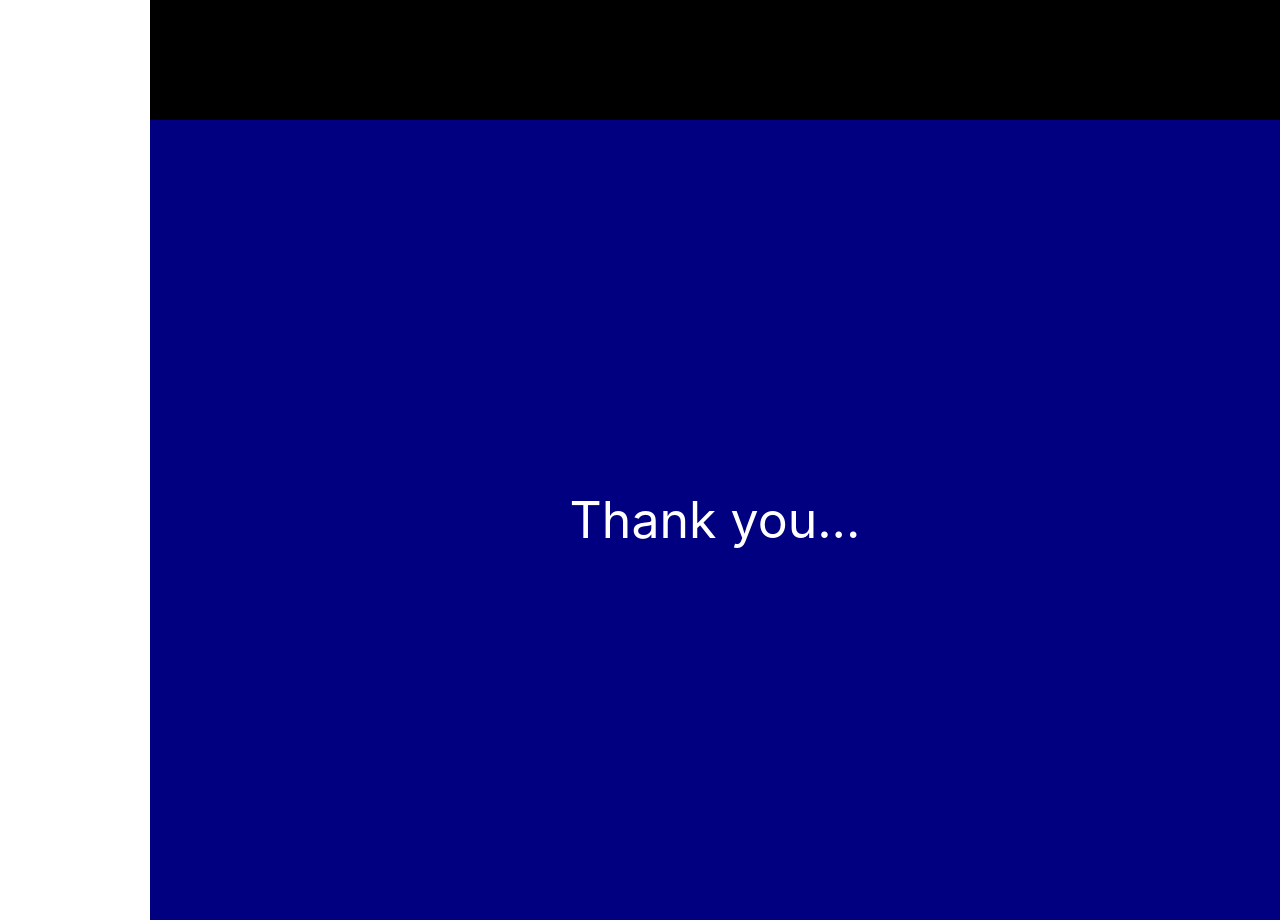
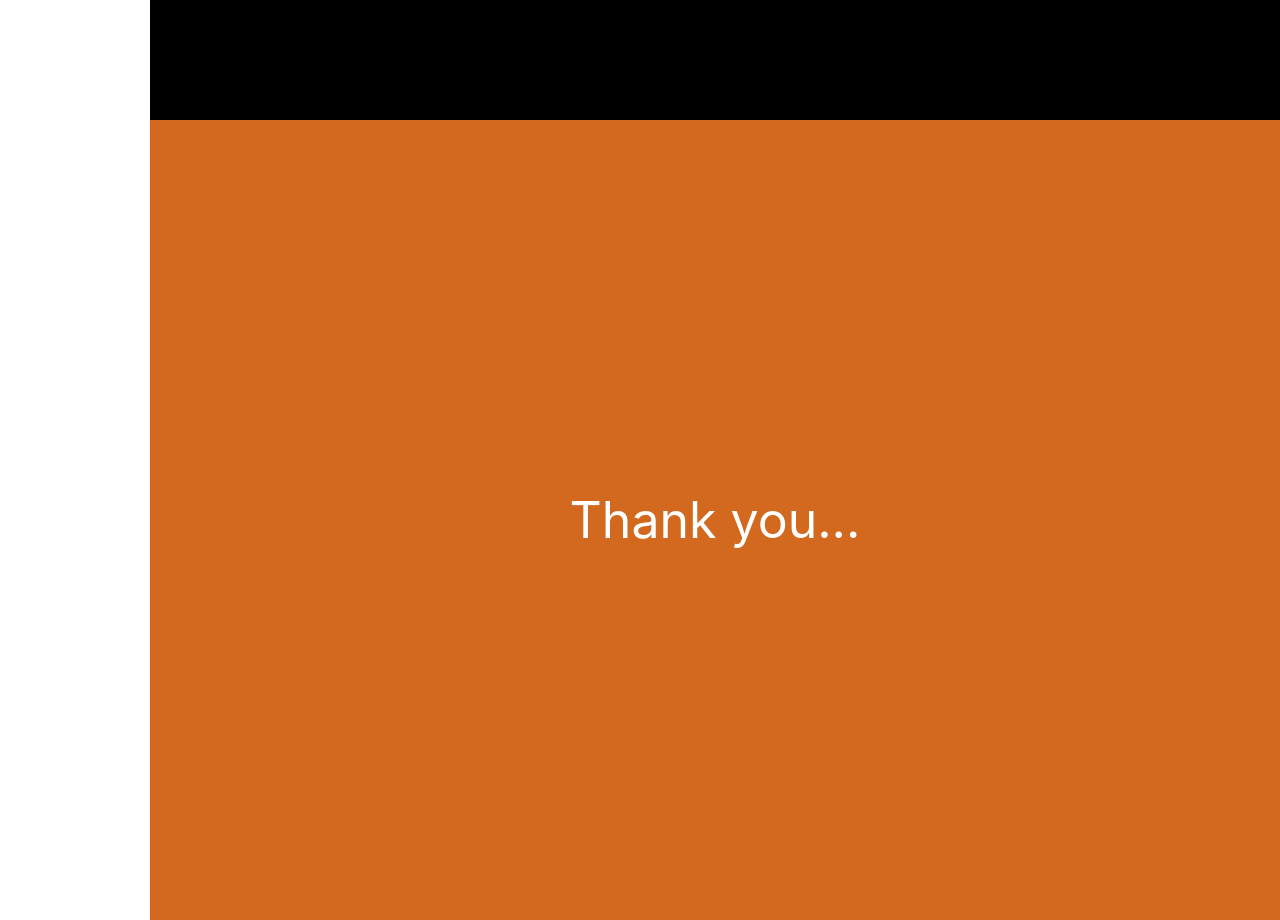
Before and after one commit to mobile44/my_react_lab, a React (Create React App) app: page / in a window 1280 px wide. Shown: the part 3880-4800 px from the top of the page. Built offline with nearby package versions, Linux system fonts and the light colour scheme.

Commit message:
modify: background color

```diff
--- a/src/Alpha.css
+++ b/src/Alpha.css
@@ -15,7 +15,12 @@
   font-size: 50px;
   text-align: center;
   line-height: 100vh;
+}
+.alphaContent {
   background-color: navy;
+}
+.alphaContent2 {
+  background-color: chocolate;
 }
 .alphaMask, .alphaMask2 {
   position: absolute;
```
